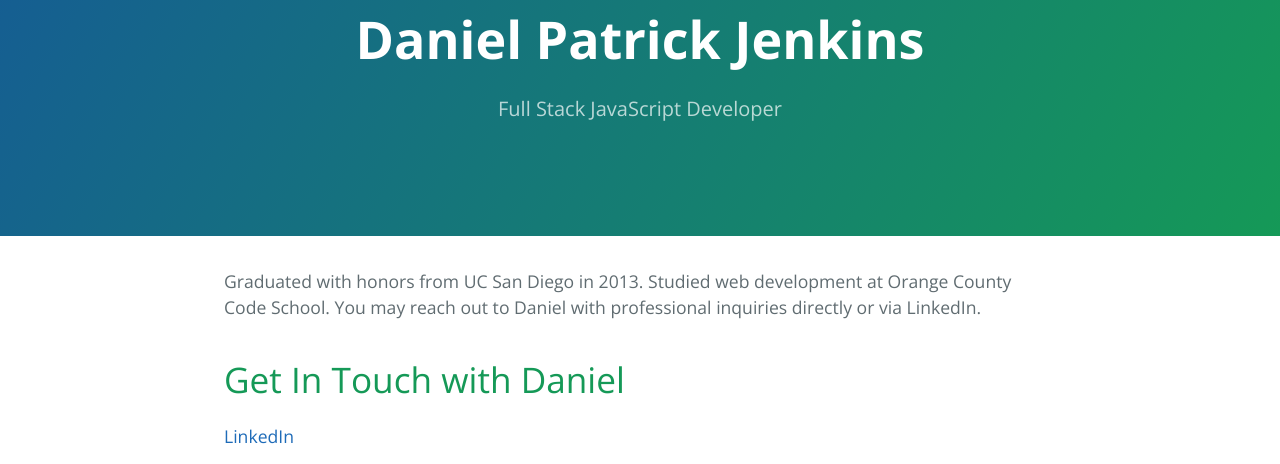
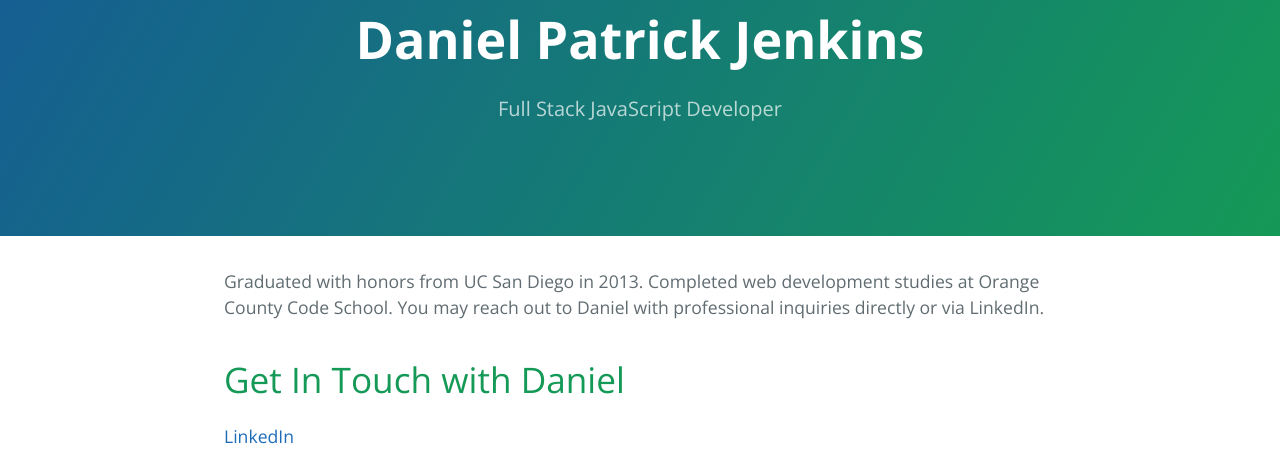
Before and after one commit to DanielJenkins/danieljenkins.github.io, a plain HTML site: page index.html in a window 1280 px wide. Shown: the part 306-770 px from the top of the page. Drawn offline with nearby package versions, Linux system fonts and the light colour scheme.

Commit message:
Updating small blurb

```diff
--- a/index.html
+++ b/index.html
@@ -18,7 +18,7 @@
 
     <section class="main-content">
 
-<p>Graduated with honors from UC San Diego in 2013. Studied web development at Orange County Code School. You may reach out to Daniel with professional inquiries directly or via LinkedIn.</p>
+<p>Graduated with honors from UC San Diego in 2013. Completed web development studies at Orange County Code School. You may reach out to Daniel with professional inquiries directly or via LinkedIn.</p>
 
 <h1>
 <a id="get-in-touch-with-daniel" class="anchor" href="#get-in-touch-with-daniel" aria-hidden="true"><span aria-hidden="true" class="octicon octicon-link"></span></a>Get In Touch with Daniel</h1>
```
